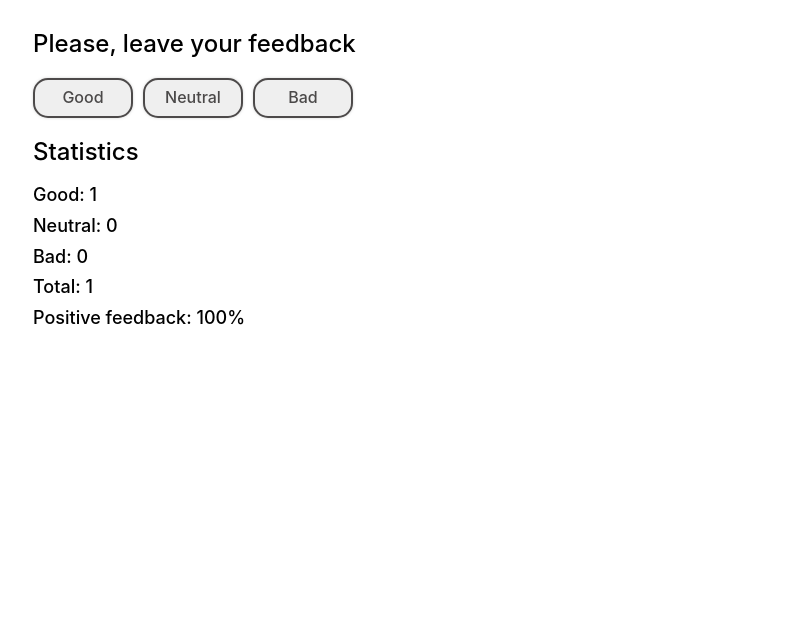
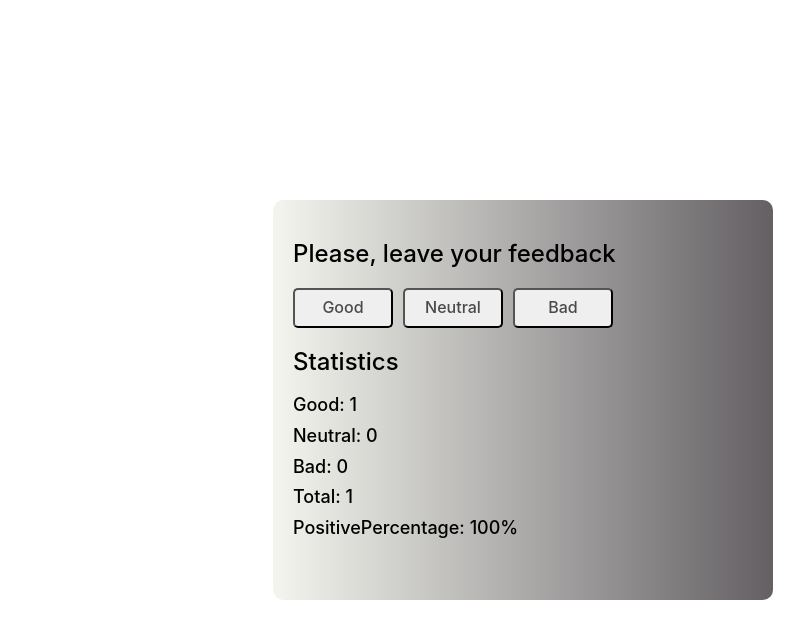
Before and after one commit to Irina-Koksharova/goit-react-hw-02-feedback, a React (Create React App) app: page / in a window 1280 px wide. Both pictures are taken after a click on the button "Good". Shown: the top 638 px of the page, without its empty margins (117-921 px from the left). Built offline with nearby package versions, Linux system fonts and the light colour scheme.

Commit message:
Добавляет стили для всех компонентов

```diff
--- a/src/components/App/App.js
+++ b/src/components/App/App.js
@@ -14,7 +14,7 @@ class App extends Component {
 
   handleIncrement = e => {
     const targetButton = e.currentTarget;
-    targetButton.style.backgroundColor = 'rgb(251, 152, 152)';
+    targetButton.style.backgroundColor = 'rgb(126, 179, 247)';
     setTimeout(() => {
       targetButton.style.backgroundColor = 'rgb(239, 239, 239)';
     }, 100);
--- a/src/components/Container/Container.module.css
+++ b/src/components/Container/Container.module.css
@@ -1,5 +1,11 @@
 .container {
-  width: 1000px;
-  margin: 0 auto;
-  padding: 10px;
+  position: absolute;
+  top: 50%;
+  left: 50%;
+  transform: translate(-50%, -50%);
+  width: 500px;
+  height: 400px;
+  padding: 20px;
+  border-radius: 10px;
+  background-image: linear-gradient(to right, #f4f5ef, #5c585cf3);
 }
--- a/src/components/FeedbackForm/FeedbackOptions.module.css
+++ b/src/components/FeedbackForm/FeedbackOptions.module.css
@@ -14,10 +14,8 @@
   color: rgb(75, 73, 73);
   font-weight: 500;
   text-transform: capitalize;
-  border: 2px solid rgb(77, 74, 74);
-  border-radius: 15px;
+  border-radius: 5px;
   outline: none;
-  box-shadow: 0 0 3px rgba(147, 150, 147, 0.4);
   cursor: pointer;
 }
 
--- a/src/components/Statistics/Statistics.jsx
+++ b/src/components/Statistics/Statistics.jsx
@@ -2,15 +2,20 @@ import PropTypes from 'prop-types';
 import s from './Statistics.module.css';
 
 function Statistics({ good, neutral, bad, total, positivePercentage }) {
+  const props = [
+    { good },
+    { neutral },
+    { bad },
+    { total },
+    { positivePercentage },
+  ];
   return (
     <ul>
-      <li className={s.statisticsItem}>Good: {good}</li>
-      <li className={s.statisticsItem}>Neutral: {neutral}</li>
-      <li className={s.statisticsItem}>Bad: {bad}</li>
-      <li className={s.statisticsItem}>Total: {total}</li>
-      <li className={s.statisticsItem}>
-        Positive feedback: {positivePercentage}
-      </li>
+      {props.map(prop => (
+        <li className={s.statisticsItem} key={Object.keys(prop)}>
+          {Object.keys(prop)}: {Object.values(prop)}
+        </li>
+      ))}
     </ul>
   );
 }
--- a/src/components/Statistics/Statistics.module.css
+++ b/src/components/Statistics/Statistics.module.css
@@ -1,6 +1,7 @@
 .statisticsItem {
   font-size: 18px;
   font-weight: 500;
+  text-transform: capitalize;
 }
 
 .statisticsItem:not(:last-child) {
```
Also changed, not shown: 1 other file (tests, documents, lock files or other folders).
